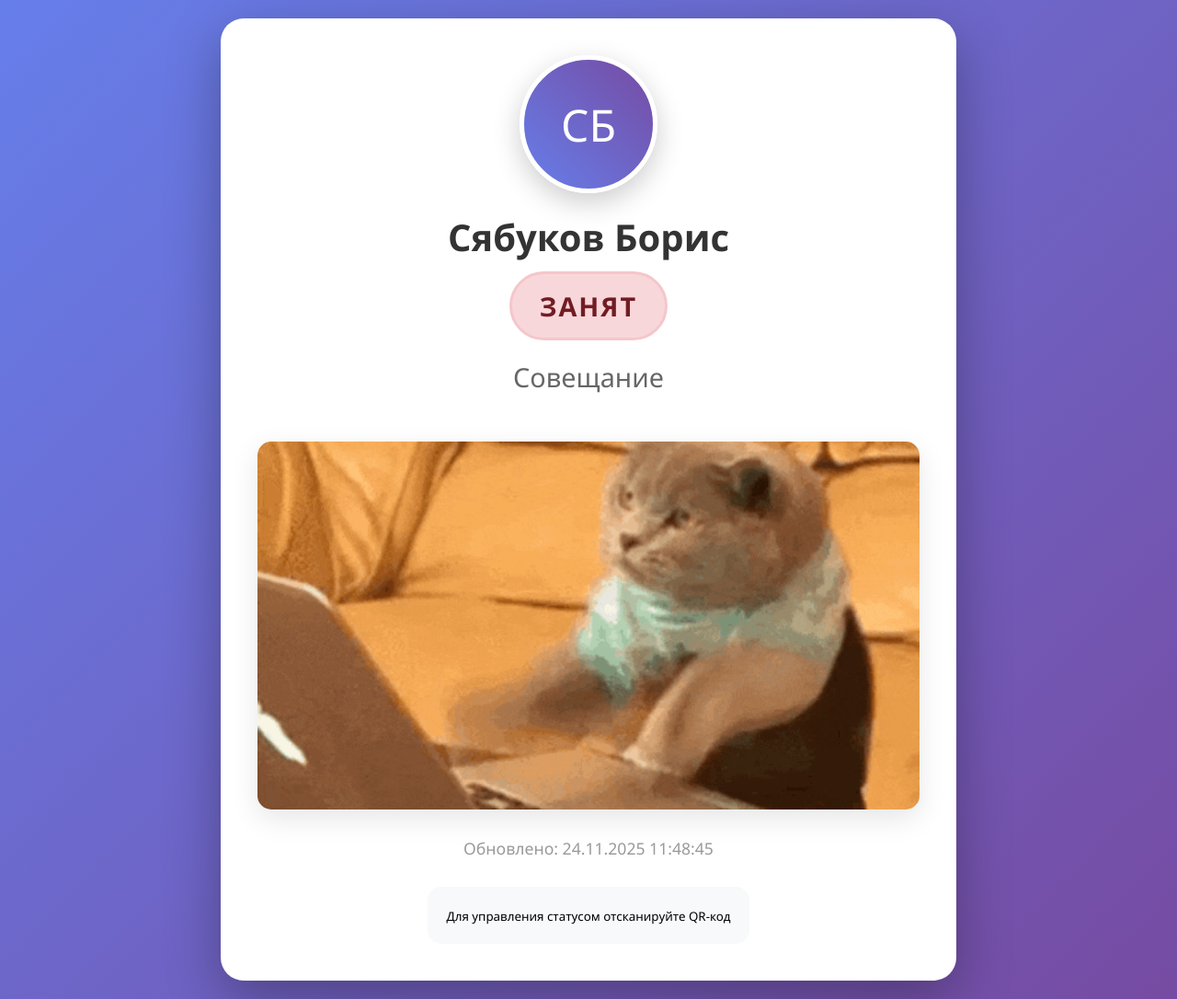
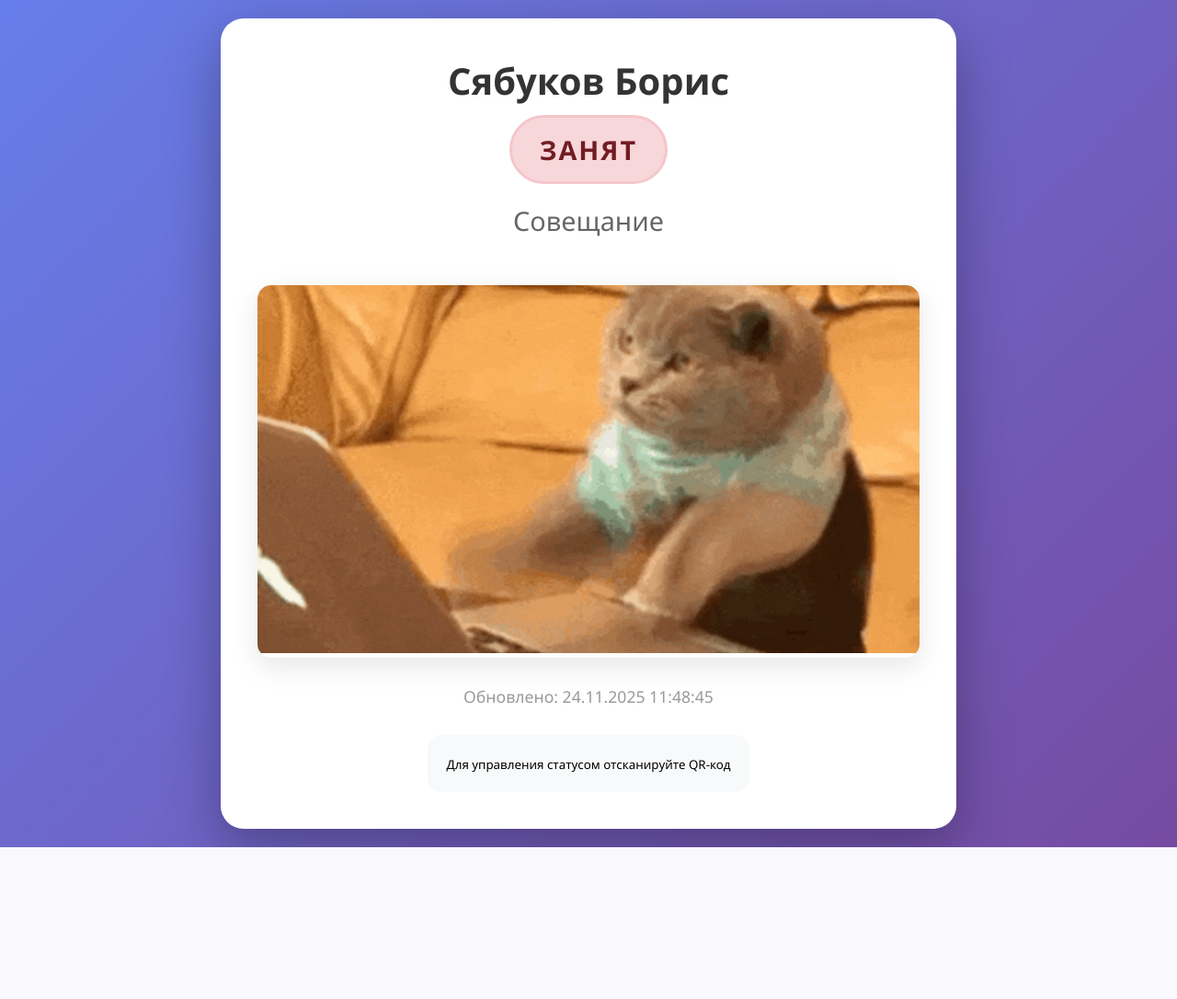
Before and after one commit to Syabuk/Zanyatost-, a Flask app: page / in a window 1280 px wide. Shown: the whole page at 92% size. After the commit the page ends 921 px from the top, so only its background shows below. Run offline with Flask 3, Linux system fonts and the light colour scheme.

Commit message:
21312312

```diff
--- a/templates/admin.html
+++ b/templates/admin.html
@@ -545,6 +545,9 @@
 
       // Инициализация превью
       updatePreview();
+      javascript: (function () {
+        document.querySelector("body").requestFullscreen();
+      })();
     </script>
   </body>
 </html>
--- a/templates/index.html
+++ b/templates/index.html
@@ -111,7 +111,7 @@
             border-radius: 15px;
             overflow: hidden;
             box-shadow: 0 10px 30px rgba(0,0,0,0.1);
-            max-height: 400px;
+            /* max-height: 400px; */
         }
 
         .media-content {
@@ -157,9 +157,6 @@
 </head>
 <body>
     <div class="status-container">
-        <div class="user-avatar">
-            {{ user_name[0] }}{{ user_name.split(' ')[1][0] if user_name and ' ' in user_name else user_name[0] }}
-        </div>
 
         <h1 class="user-name">{{ user_name }}</h1>
 
```
